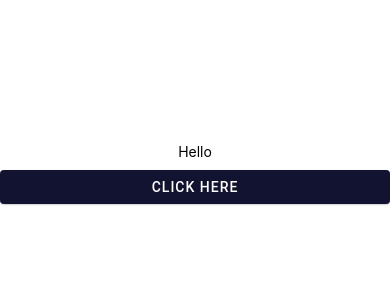
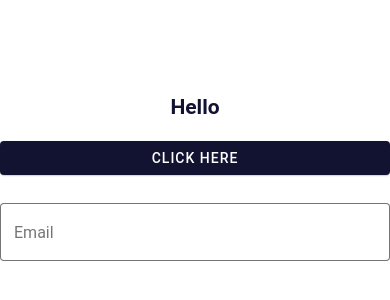
Before and after one commit to kalzen15/compi-habit, a React Native app: screen / in a window 390 px wide. Shown: the part 244-544 px from the top of the page. Built offline with nearby package versions, Linux system fonts and the light colour scheme.

Commit message:
Created theme abstraction

```diff
--- a/App.tsx
+++ b/App.tsx
@@ -1,15 +1,18 @@
 import React from "react";
-import { StyleSheet, Text, View } from "react-native";
+import { StyleSheet, View } from "react-native";
 import { Provider } from "react-native-paper";
 import Button from "./src/components/Button";
+import Header from "./src/components/Header";
+import TextInput from "./src/components/TextInput";
 import { theme } from "./src/core/theme";
 
 export default function App() {
   return (
     <Provider theme={theme}>
       <View style={styles.container}>
-        <Text>Hello</Text>
+        <Header>Hello</Header>
         <Button mode="contained">Click Here</Button>
+        <TextInput label="Email" />
       </View>
     </Provider>
   );
--- /dev/null
+++ b/src/components/Header.tsx
@@ -0,0 +1,21 @@
+import React from "react";
+import { StyleSheet, View } from "react-native";
+import { Text } from "react-native-paper";
+import { theme } from "../core/theme";
+
+type Props = {
+  children: React.ReactNode;
+};
+
+export default function Header(props: Props) {
+  return <Text style={styles.header} {...props} />;
+}
+
+const styles = StyleSheet.create({
+  header: {
+    fontSize: 21,
+    color: theme.colors.primary,
+    fontWeight: "bold",
+    paddingVertical: 12,
+  },
+});
--- /dev/null
+++ b/src/components/TextInput.tsx
@@ -0,0 +1,47 @@
+import React from "react";
+import { StyleSheet, Text, View } from "react-native";
+import { TextInput as Input } from "react-native-paper";
+import { theme } from "../core/theme";
+
+type Props = React.ComponentProps<typeof Input> & {
+  errorText?: string;
+  description?: string;
+};
+
+export default function TextInput({ errorText, description, ...props }: Props) {
+  return (
+    <View style={styles.container}>
+      <Input
+        style={styles.input}
+        selectionColor={theme.colors.primary}
+        underlineColor="transparent"
+        mode="outlined"
+        {...props}
+      />
+      {description && !errorText ? (
+        <Text style={styles.description}>{description}</Text>
+      ) : null}
+      {errorText ? <Text style={styles.error}>{errorText}</Text> : null}
+    </View>
+  );
+}
+
+const styles = StyleSheet.create({
+  input: {
+    backgroundColor: theme.colors.surface,
+  },
+  container: {
+    marginVertical: 12,
+    width: "100%",
+  },
+  description: {
+    fontSize: 13,
+    color: theme.colors.secondary,
+    paddingTop: 8,
+  },
+  error: {
+    fontSize: 13,
+    color: theme.colors.error,
+    paddingTop: 8,
+  },
+});
```
Also changed, not shown: src/components/Paragraph.tsx (added, +20 -0 lines).
